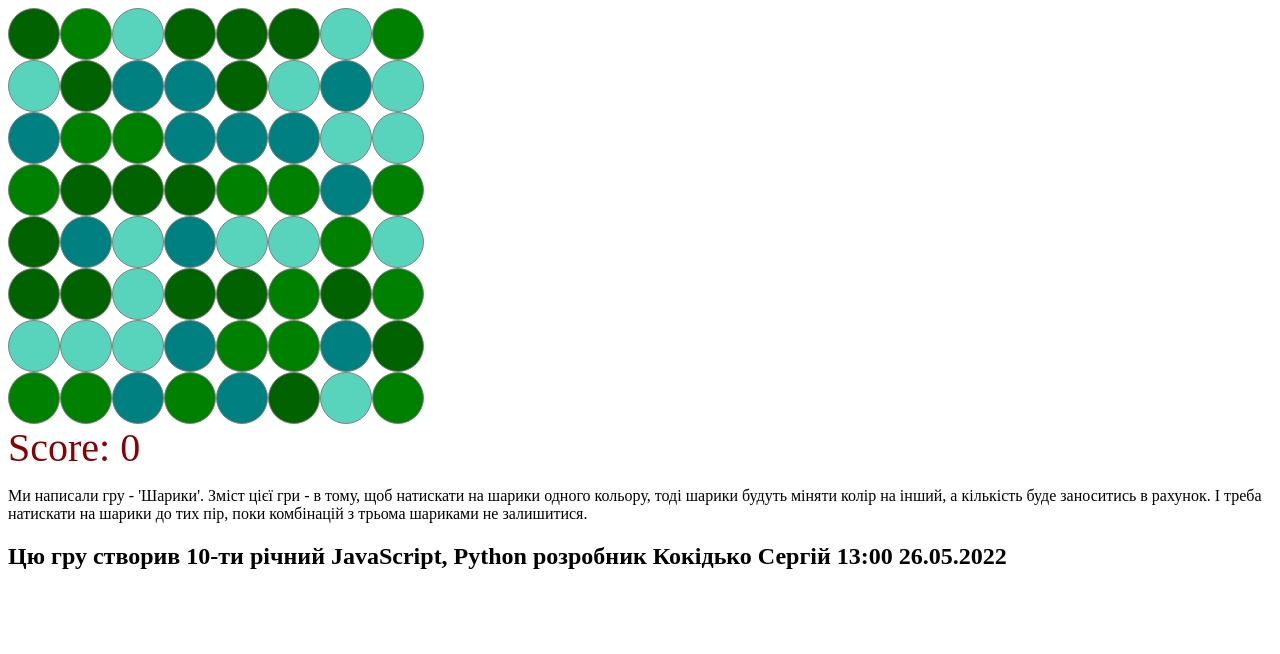
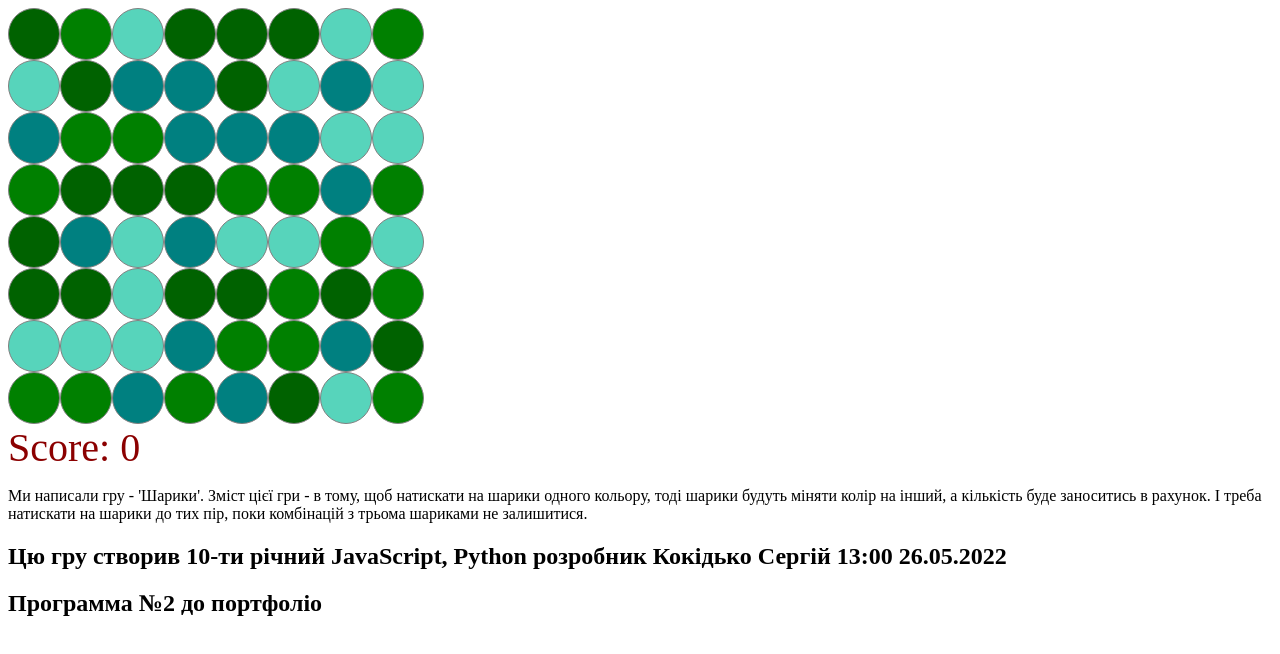
Before and after one commit to zena17137/portf2balls, a plain HTML site: page index.html in a window 1280 px wide. Drawn offline with Linux system fonts and the light colour scheme.

Commit message:
Add files via upload

```diff
--- a/index.html
+++ b/index.html
@@ -17,6 +17,7 @@
 	</p>
 
 	<h2>Цю гру створив 10-ти річний JavaScript, Python розробник Кокідько Сергій 13:00 26.05.2022</h2>
+	<h2>Программа №2 до портфоліо</h2>
 
 	<script src="main.js"></script>
 
```
